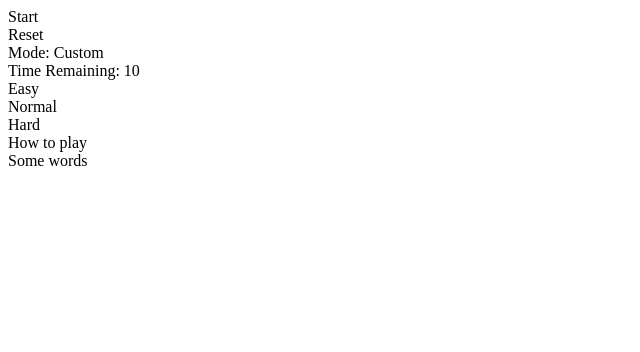
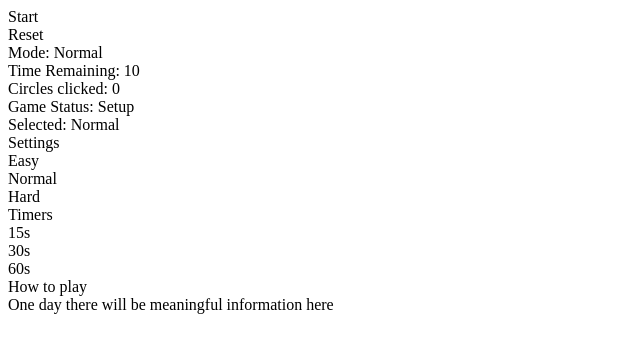
Before and after one commit to Gordon-Chow/circle-invader, a React app: page / in a window 1280 px wide. Shown: the top 352 px of the page, without its empty margins (0-640 px from the left). Built offline with nearby package versions, Linux system fonts and the light colour scheme; the HTML template or start-up script is replaced by a standard one.

Commit message:
Pre Demo push

```diff
--- a/client/src/components/Gameboard.jsx
+++ b/client/src/components/Gameboard.jsx
@@ -11,9 +11,13 @@ class Gameboard extends React.Component {
       actionbutton: 'Start',
       idHolder: 1,
       goTime: 'null',
-      mode:'Custom',
+      mode:'Normal',
       timeleft: 10,
-      gametimer: 'null'
+      gametimer: 'null',
+      circlesRemoved: 0,
+      freshgame: true,
+      gameOver: false,
+      gameStatus: 'Setup'
     };
     this.actionbutton = this.actionbutton.bind(this);
     this.gameStart = this.gameStart.bind(this);
@@ -23,6 +27,8 @@ class Gameboard extends React.Component {
     this.timerAdd = this.timerAdd.bind(this);
     this.gamereset = this.gamereset.bind(this);
     this.changeMode = this.changeMode.bind(this);
+    this.changeTimer = this.changeTimer.bind(this);
+    this.circleOverflow = this.circleOverflow.bind(this);
   }
 
   actionbutton() {
@@ -35,19 +41,25 @@ class Gameboard extends React.Component {
   }
 
   gameStart() {
+    if(this.state.gameOver === false) {
       if(this.state.timeleft !== 0) {
         this.setState({
           ongoing: true,
-        actionbutton: 'Pause'
+          actionbutton: 'Pause',
+          freshgame: false,
+          gameStatus: 'In Progress'
         })
         this.timerAdd();
       }
     }
+  }
+
 
   gameStop() {
     this.setState({
       ongoing: false,
-      actionbutton: 'Start'
+      actionbutton: 'Start',
+      gameStatus: 'Paused'
     })
     clearInterval(this.state.goTime)
     clearInterval(this.state.gametimer)
@@ -66,19 +78,21 @@ class Gameboard extends React.Component {
   }
 
   timerAdd() {
-    var mode = {Easy: 1000, Normal: 500, Hard: 350, Custom: 60000}
+    var mode = {Easy: 1000, Normal: 500, Hard: 350, Custom: 100}
     var goTime = setInterval(function() {
       this.addCircle()
+      this.circleOverflow()
     }.bind(this), mode[this.state.mode])
 
     var timetick = setInterval(function() {
       // console.log(this.state.timeleft)
       // this.state.timeleft = this.state.timeleft - 1
-      this.setState({timeleft: this.state.timeleft-1})
+      this.setState({timeleft: Math.round((this.state.timeleft-.1)*10)/10})
       if(this.state.timeleft === 0) {
         this.gameStop();
+        this.setState({gameStatus: 'Times up! Great work!'})
       }
-    }.bind(this), 1000)
+    }.bind(this), 100)
     this.setState({
       goTime: goTime,
       gametimer: timetick
@@ -87,16 +101,19 @@ class Gameboard extends React.Component {
 
   removeCircle(targetCircle) {
     if(this.state.ongoing === true){
-      console.log('target', targetCircle)
+      // console.log('target', targetCircle)
       for(let i = 0; i < this.state.circles.length; i++) {
         // console.log(this.state.circles[i])
         if(this.state.circles[i].id === targetCircle) {
           let removed = this.state.circles.splice(i,1);
           // console.log('removed', this.state.circles[i])
-          console.log('removed', removed)
+          // console.log('removed', removed)
         }
       }
-      this.setState({circles: this.state.circles})
+      this.setState({
+        circles: this.state.circles,
+        circlesRemoved: this.state.circlesRemoved + 1
+      })
       //take out the circle
     }
 
@@ -107,15 +124,66 @@ class Gameboard extends React.Component {
     this.setState({
       circles: [],
       idHolder: 1,
-      timeleft: 10
+      timeleft: 10,
+      circlesRemoved: 0,
+      freshgame: true,
+      gameOver: false,
+      gameStatus: 'Setup'
     })
   }
 
   changeMode(e) {
-    console.log(e.target.outerText)
+    if(this.state.freshgame === true) {
+      // console.log(e.target.outerText)
       this.setState({mode: e.target.outerText})
+    } else {
+      console.log('Finish the game first')
+    }
+  }
 
+  changeTimer(e) {
+    if(this.state.freshgame === true) {
+      // console.log(e.target.outerText)
+      this.setState({
+      timeleft: Number(e.target.outerText.slice(0,e.target.outerText.length-1))
+      })
     }
+  }
+
+  circleOverflow() {
+    // console.log('overflowstate', this.state.circles.length)
+    if(this.state.mode === 'Easy') {
+      let threshold = 5;
+      if(this.state.circles.length > threshold) {
+        this.gameStop();
+        this.setState({
+          gameOver: true,
+          gameStatus: `Circle Overflow. Need to keep the circle count below ${threshold+1}`
+        })
+      }
+    }
+    if(this.state.mode === 'Normal') {
+      let threshold = 7;
+      if(this.state.circles.length > threshold) {
+        this.gameStop();
+        this.setState({
+          gameOver: true,
+          gameStatus: `Circle Overflow. Need to keep the circle count below ${threshold+1}`
+        })
+      }
+    }
+    if(this.state.mode === 'Hard') {
+      let threshold = 10;
+      if(this.state.circles.length > threshold) {
+        this.gameStop();
+        this.setState({
+          gameOver: true,
+          gameStatus: `Circle Overflow. Need to keep the circle count below ${threshold+1}`
+        })
+      }
+    }
+  }
+
   // componentDidUpdate(prevProps) {
   //   if(this.Props !== prevProps) {
   //     while(this.state.ongoing === true) {
@@ -131,24 +199,39 @@ class Gameboard extends React.Component {
     return(
       <div>
         <div id='buttonholderholder'>
-          <div id='buttonholder'>
+          <div className='buttonholder'>
             <div id='actionbutton' onClick={this.actionbutton}>{this.state.actionbutton}</div>
             <div id='resetbutton' onClick={this.gamereset}>Reset</div>
+          <div id='gameinfoholderholder'>
+            <div id='gameinfoholder'>
               <div id='modedisplay'>Mode: {this.state.mode}</div>
               <div> Time Remaining: {this.state.timeleft}</div>
-        <div className='modebutton' onClick={this.changeMode}>Easy</div>
-        <div className='modebutton' onClick={this.changeMode}>Normal</div>
-        <div className='modebutton' onClick={this.changeMode}>Hard</div>
+              <div> Circles clicked: {this.state.circlesRemoved}</div>
             </div>
+          </div>
+        <div id='gamestatus'>Game Status: {this.state.gameStatus}</div>
+        </div>
+          <div id='selectedMode'> Selected: {this.state.mode}</div>
         </div>
         <div id='gameboard'>
           <div className='gameSpace'>
             {/* {console.log(TargetsList)} */}
             <TargetsList circles={this.state.circles} ongoing={this.state.ongoing} removeCircle={this.removeCircle}/>
           </div>
+          <div id='settingsholder'>
+            <div id='settingheader'>Settings</div>
+            <div className='modebutton' onClick={this.changeMode}>Easy</div>
+            <div className='modebutton' onClick={this.changeMode}>Normal</div>
+            <div className='modebutton' onClick={this.changeMode}>Hard</div>
+            <div id='timerheader'>Timers</div>
+            <div className='modebutton' onClick={this.changeTimer}> 15s </div>
+            <div className='modebutton' onClick={this.changeTimer}> 30s </div>
+            <div className='modebutton' onClick={this.changeTimer}> 60s </div>
+          </div>
         </div>
       </div>
     )
+
   }
 }
 
--- a/client/src/components/Howto.jsx
+++ b/client/src/components/Howto.jsx
@@ -10,7 +10,7 @@ class HowTo extends React.Component {
     return(
       <div id='instructionSpace'>
       <div className='instructionsheader'>How to play</div>
-      <div className='instructions'>Some words</div>
+      <div className='instructions'>One day there will be meaningful information here</div>
     </div>
     )
   }
--- a/client/src/components/Target.jsx
+++ b/client/src/components/Target.jsx
@@ -9,7 +9,7 @@ class Target extends React.Component {
 
   remove(e) {
     e.stopPropagation();
-    console.log('remove')
+    // console.log('remove')
     this.props.removeCircle(this.props.circle.id)
   }
 
```
Also changed, not shown: 3 other files (tests, documents, lock files or other folders). Lines whose indentation alone changed are shown as unchanged.
